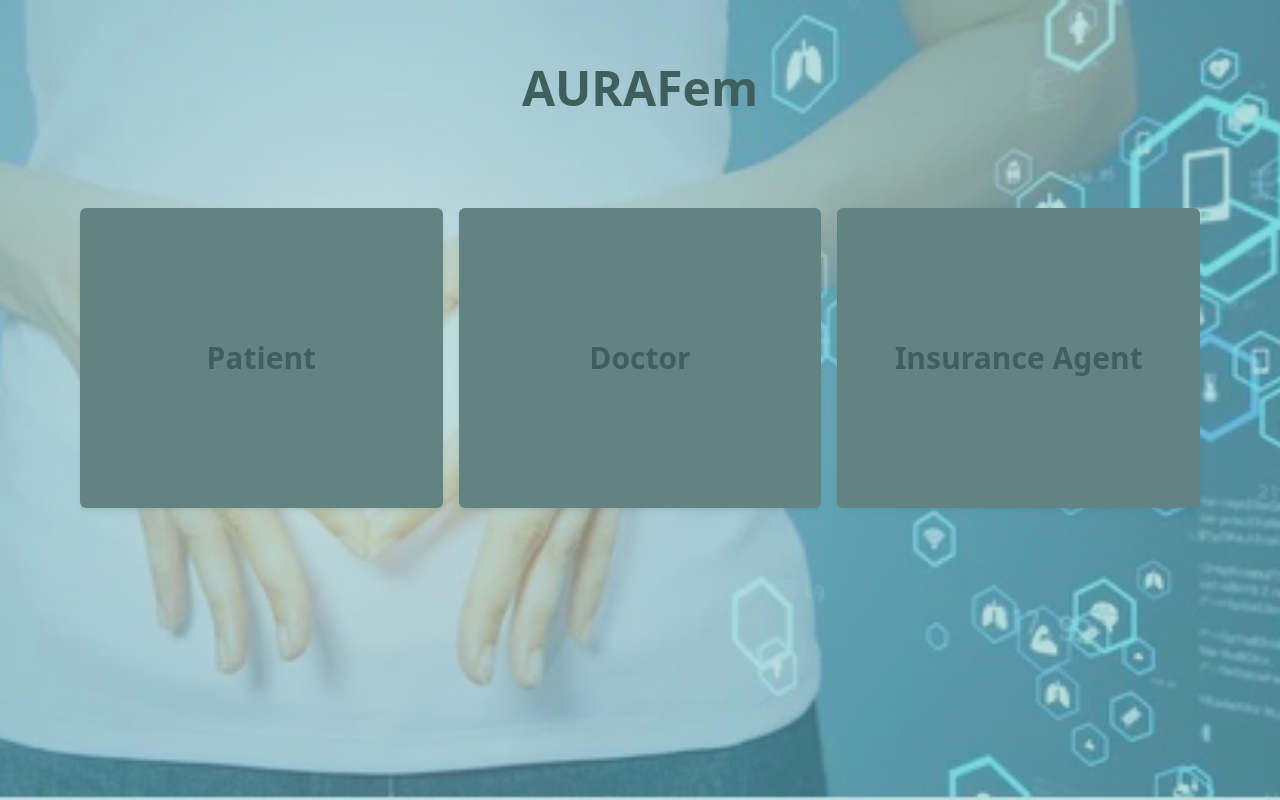
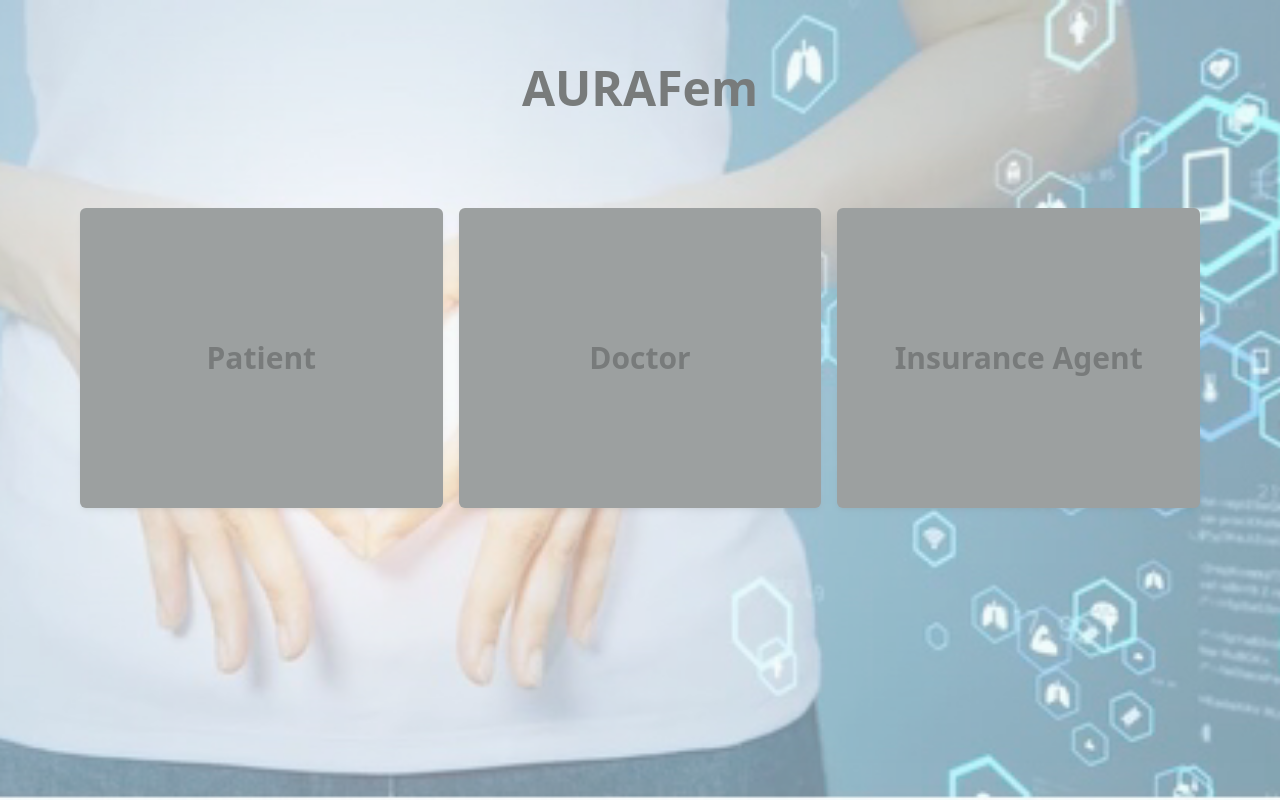
Before and after one commit to Haris-Mughal/AURAFem-UI, a React (Vite) app: page / in a window 1280 px wide. Built offline with nearby package versions, Linux system fonts and the light colour scheme.

Commit message:
decreased opacity

```diff
--- a/src/App.css
+++ b/src/App.css
@@ -1,4 +1,4 @@
 :root {
-    background-color: rgba(0, 128, 128, 0.5);
+    background-color: rgba(0, 128, 128, 0.05);
     background-blend-mode: overlay;
 }
```
